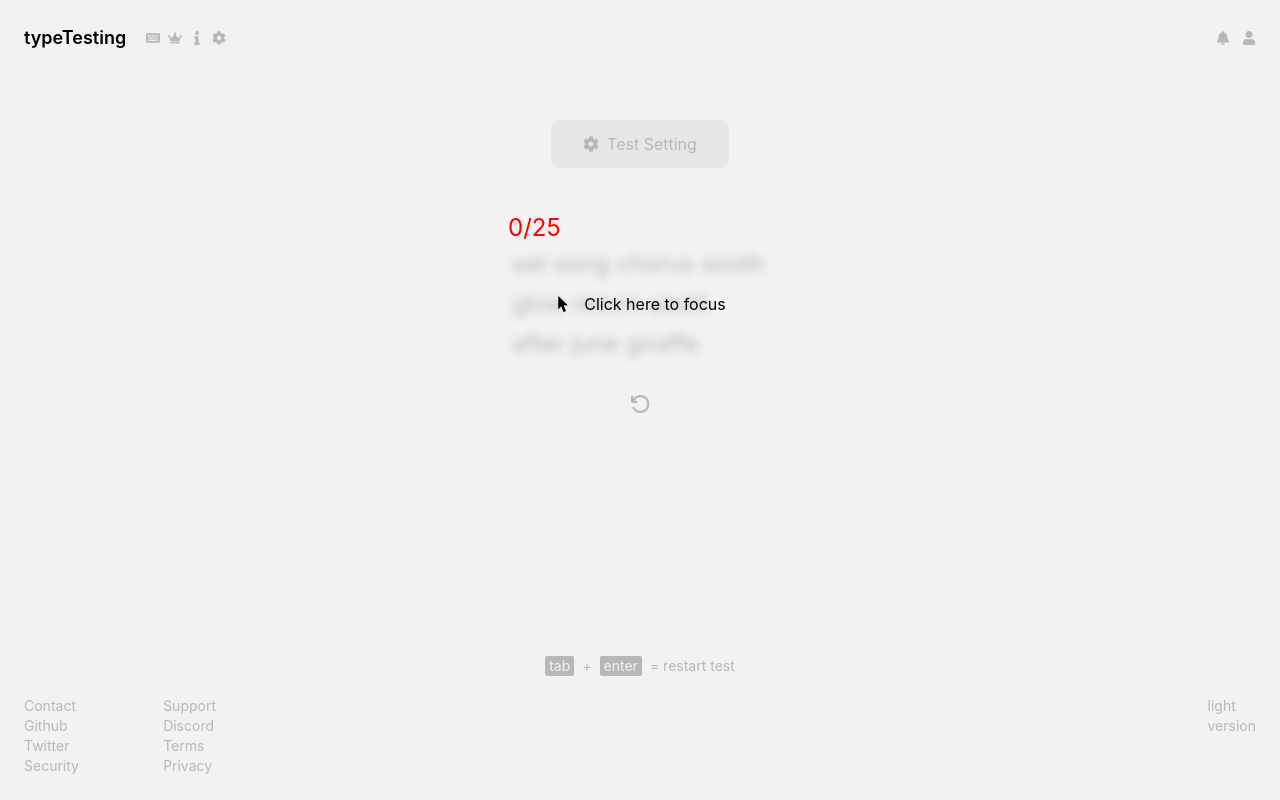
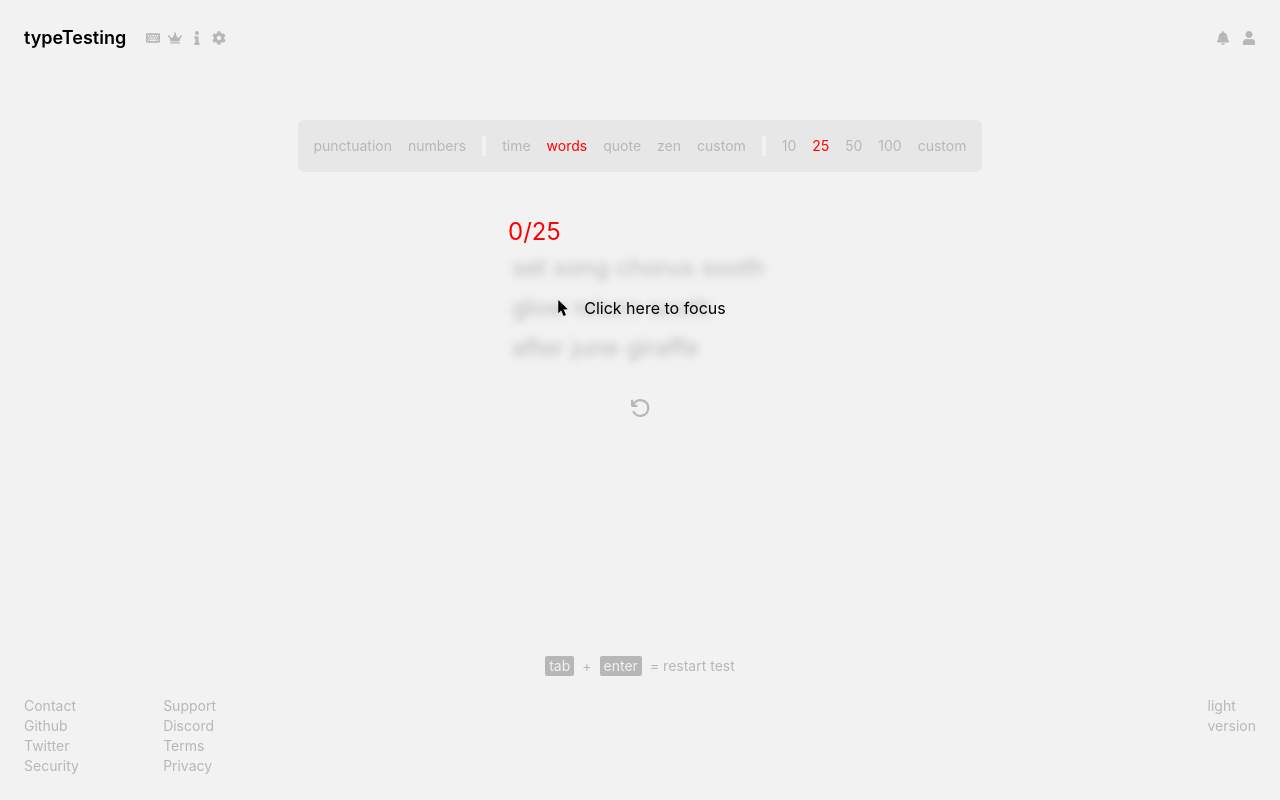
Before and after one commit to hamza2001-max/test-typing-mern, a React (Create React App) app in the folder client/: page / in a window 1280 px wide. Shown: the top 800 px of the page. Built offline with nearby package versions, Linux system fonts and the light colour scheme.

Commit message:
started the project again, initialized TestSettingMd.tsx

```diff
--- a/client/src/Pages/Home.tsx
+++ b/client/src/Pages/Home.tsx
@@ -10,6 +10,7 @@
   testSettingsVSlice,
   themeVisibilitySlice,
 } from "../redux/visibilitySlice";
+// import { inputStatusSlice } from "../redux/inputStatusSlice";
 
 export const Home = () => {
   const themeVDispatch = useDispatch();
@@ -32,6 +33,12 @@
   const isPromptVisibleSelector = useSelector(
     (state: RootState) => state.isPromptVisible.isPromptVisible
   );
+  // const inputStatusSelector = useSelector(
+  //   (state: RootState) => state.isInputActive.isInputActive
+  // );
+  // const { inActive } = inputStatusSlice.actions;
+  // const inputStatusDispatch = useDispatch();
+
 
   return (
     <main
@@ -40,6 +47,7 @@
         themeVSelector && themeVDispatch(inVisibleTheme());
         testSettingsVSelector && testSettingsVDispatch(inVisibleTS());
         customPromptVSelector && customPromptVDispatch(inVisibleCustom());
+        // inputStatusSelector && inputStatusDispatch(inActive());
       }}
     >
       {(themeVSelector || testSettingsVSelector || isPromptVisibleSelector) && (
@@ -47,7 +55,6 @@
       )}
       <div className="space-y-11">
         <Navigation />
-        <TestSettings />
         <TestGrounds />
       </div>
       <Footer />
--- a/client/src/components/CurrentFragment.tsx
+++ b/client/src/components/CurrentFragment.tsx
@@ -8,12 +8,12 @@
   inputValue,
   currentSentenceWord,
 }: CurrentFragmentInterface) => {
-  const inputStatusSelector = useSelector(
+  const isInputActiveSelector = useSelector(
     (state: RootState) => state.isInputActive.isInputActive
   );
   return (
     <span className="relative">
-      {inputStatusSelector &&
+      {isInputActiveSelector &&
         (currentSentenceWord.length - 1 >= inputValue.length ? (
           <Caret offset={14 * inputValue.length || 0} />
         ) : (
--- a/client/src/components/TestGrounds.tsx
+++ b/client/src/components/TestGrounds.tsx
@@ -1,9 +1,15 @@
 import { useSelector } from "react-redux";
 import { Test } from "./Test";
 import { RootState } from "../redux/store";
+import { TestSettings } from "./TestSettings";
 export const TestGrounds = () => {
   const testModeSelector = useSelector(
     (state: RootState) => state.testMode.testMode
   );
-  return <section>{testModeSelector === "words" && <Test />}</section>;
+  return (
+    <section className="space-y-11">
+      <TestSettings />
+      {testModeSelector === "words" && <Test />}
+    </section>
+  );
 };
--- a/client/src/components/TestSettings.tsx
+++ b/client/src/components/TestSettings.tsx
@@ -4,6 +4,7 @@
 import { useDispatch, useSelector } from "react-redux";
 import { testSettingsVSlice } from "../redux/visibilitySlice";
 import { RootState } from "../redux/store";
+import { TestSettingsMd } from "./TestSettingsMd";
 
 export const TestSettings = () => {
   const testSettingsVSelector = useSelector(
@@ -15,7 +16,7 @@
   return (
     <section className="flex justify-center items-center flex-col">
       <button
-        className="px-8 py-3 rounded-lg flex items-center text-custom-primary bg-custom-fadedFill cursor-pointer hover:text-custom-secondary transition ease-in-out delay-75"
+        className="sm:hidden px-8 py-3 rounded-lg flex items-center text-custom-primary bg-custom-fadedFill cursor-pointer hover:text-custom-secondary transition ease-in-out delay-75"
         onClick={() => {
           testSettingsVSelector === false && testSettingsVDispatch(visibleTS());
         }}
@@ -24,6 +25,7 @@
         Test Setting
       </button>
       {testSettingsVSelector && <TestSettingsSm />}
+      <TestSettingsMd/>
     </section>
   );
 };
--- /dev/null
+++ b/client/src/components/TestSettingsMd.tsx
@@ -0,0 +1,127 @@
+import { useDispatch, useSelector } from "react-redux";
+import {
+  testSettingLimiterData,
+  testSettingModeData,
+  testSettingModifierData,
+} from "../data/testSettingData";
+import { RootState } from "../redux/store";
+import { testModifierSlice } from "../redux/testSettingsSlice";
+import {
+  promptVisibilitySlice,
+  testSettingsVSlice,
+} from "../redux/visibilitySlice";
+
+export const TestSettingsMd = () => {
+  const { visibleCustom } = promptVisibilitySlice.actions;
+  const { inVisibleTS } = testSettingsVSlice.actions;
+  const testModeSelector = useSelector(
+    (state: RootState) => state.testMode.testMode
+  );
+  const testModifierSelector = useSelector(
+    (state: RootState) => state.testModifier.testModifier
+  );
+  const testLimiterSelector = useSelector(
+    (state: RootState) => state.testLimiter.testLimiter
+  );
+  const testModeDispatch = useDispatch();
+  const testModifierDispatch = useDispatch();
+  const testLimiterDispatch = useDispatch();
+  const testSettingsVDispatch = useDispatch();
+  const customPromptVDispatch = useDispatch();
+
+  return (
+    <div className="hidden sm:flex rounded-md bg-custom-fadedFill text-custom-primary cursor-pointer text-sm py-2 px-4">
+      <div className="flex items-center space-x-4">
+        {testSettingModifierData.map((btn) => (
+          <button
+            key={btn.label}
+            className={`${
+              btn.label === testModifierSelector && "text-custom-tertiary"
+            } py-2 rounded-md hover:text-custom-secondary transition ease-in-out delay-75`}
+            onClick={() => {
+              btn.label === testModifierSelector
+                ? testModifierDispatch(testModifierSlice.actions.reset())
+                : testModifierDispatch(btn.action());
+            }}
+          >
+            {btn.label}
+          </button>
+        ))}
+        <div className="bg-custom-fill w-1 h-5"></div>
+      </div>
+      <div className="flex items-center space-x-4 ml-4">
+        {testSettingModeData.map((btn) => (
+          <button
+            key={btn.label}
+            className={`${
+              btn.label === testModeSelector && "text-custom-tertiary"
+            } py-2 rounded-md hover:text-custom-secondary transition ease-in-out delay-75`}
+            onClick={() => {
+              testModeDispatch(btn.action());
+              btn.defaultLimit && testLimiterDispatch(btn.defaultLimit);
+            }}
+          >
+            {btn.label}
+          </button>
+        ))}
+        <div className="bg-custom-fill w-1 h-5"></div>
+      </div>
+      <div className="flex items-center space-x-4 ml-4">
+        {testModeSelector === "time" &&
+          testSettingLimiterData.time.map((option, index) => (
+            <button
+              key={index}
+              className={`${
+                option.limit === testLimiterSelector && "text-custom-tertiary"
+              } py-2 rounded-md hover:text-custom-secondary transition ease-in-out delay-75`}
+              onClick={() => testLimiterDispatch(option.action)}
+            >
+              {option.limit}
+            </button>
+          ))}
+        {testModeSelector === "words" &&
+          testSettingLimiterData.words.map((option, index) => (
+            <button
+              key={index}
+              className={`${
+                option.limit === testLimiterSelector && "text-custom-tertiary"
+              } py-2 rounded-md hover:text-custom-secondary transition ease-in-out delay-75`}
+              onClick={() => {
+                option.limit !== "custom" && testLimiterDispatch(option.action);
+                if (option.limit === "custom") {
+                  customPromptVDispatch(visibleCustom());
+                  testSettingsVDispatch(inVisibleTS());
+                }
+              }}
+            >
+              {option.limit}
+            </button>
+          ))}
+        {testModeSelector === "quote" &&
+          testSettingLimiterData.quote.map((option, index) => (
+            <button
+              key={index}
+              className={`${
+                option.limit === testLimiterSelector && "text-custom-tertiary"
+              } py-2 rounded-md hover:text-custom-secondary transition ease-in-out delay-75`}
+              onClick={() => testLimiterDispatch(option.action)}
+            >
+              {option.limit}
+            </button>
+          ))}
+        {testModeSelector === "custom" &&
+          testSettingLimiterData.custom.map((option, index) => (
+            <button
+              key={index}
+              className={`${
+                option.limit === testLimiterSelector && "text-custom-tertiary"
+              } py-2 rounded-md hover:text-custom-secondary transition ease-in-out delay-75`}
+              onClick={() => testLimiterDispatch(option.action)}
+            >
+              {option.limit}
+            </button>
+          ))}
+      </div>
+    </div>
+  );
+};
--- a/client/tailwind.config.js
+++ b/client/tailwind.config.js
@@ -1,4 +1,5 @@
 /** @type {import('tailwindcss').Config} */
+const plugin = require('tailwindcss/plugin');
 module.exports = {
   content: [
     "./src/**/*.{js,jsx,ts,tsx}",
@@ -48,15 +49,16 @@
       },
     },
     plugins: [
-      function ({ addUtilities }) {
-        const extendUnderline = {
-          '.tailUnderline': {
-            'textDecoration': 'underline',
-            'text-decoration-color': 'var(--color-tertiary)',
-          },
-        }
-        addUtilities(extendUnderline)
-      }
+      plugin(function({ addVariant }) {
+        addVariant('hocus', ['&:hover', '&:focus'])
+      })
+      // function ({ addVariant }) {
+      //   addVariant('hocus', ({ modifySelectors, separator }) => {
+      //     modifySelectors(({ className }) => {
+      //       return `.${e(`hocus${separator}${className}`)}:hover, .${e(`hocus${separator}${className}`)}:focus`;
+      //     });
+      //   });
+      // }
     ]
   }
 }
```
Also changed, not shown: client/src/components/Test.tsx (+18 -24 lines), client/src/components/TestSettingsSm.tsx (+6 -6 lines).
